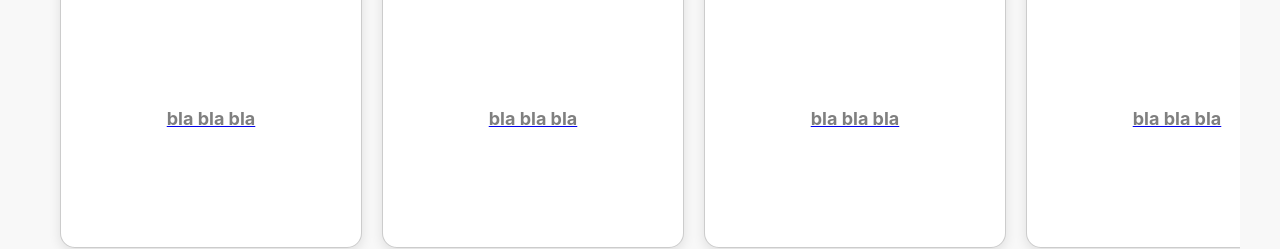
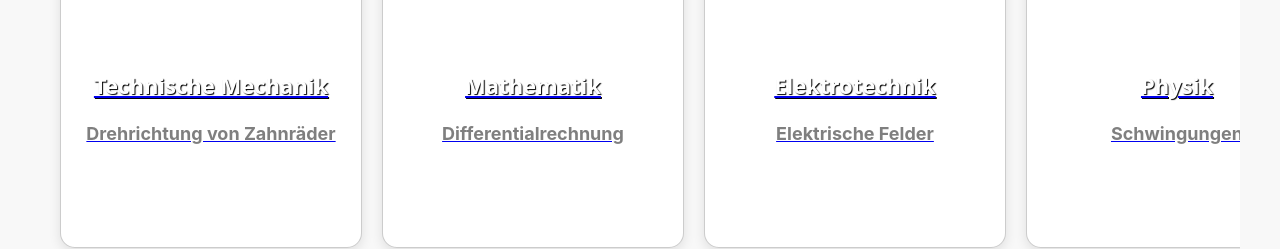
Before and after one commit to HuberAdrian/learning-platform, a React (Create React App) app: page /Azubi in a window 1280 px wide. Shown: the part 512-761 px from the top of the page. Built offline with nearby package versions, Linux system fonts and the light colour scheme.

Commit message:
added content for CoursePreview

```diff
--- a/src/AzubiStart.js
+++ b/src/AzubiStart.js
@@ -82,10 +82,10 @@ function Azubi() {
       <h2>Empfohlene Kurse</h2>
       <p>Für deine nächste Prüfung</p>
       <div className='container-azubi-courses' >
-        <CoursePreview />
-        <CoursePreview />
-        <CoursePreview />
-        <CoursePreview />
+        <CoursePreview courseName ={"Technische Mechanik"} bgColor={"blue"} description={"Drehrichtung von Zahnräder"} />
+        <CoursePreview courseName ={"Mathematik"} bgColor={"green"} description={"Differentialrechnung"} />
+        <CoursePreview courseName ={"Elektrotechnik"} bgColor={"red"} description={"Elektrische Felder"} />
+        <CoursePreview courseName ={"Physik"} bgColor={"yellow"} description={"Schwingungen"} />
       </div>
       <h2>Gruppenspiele</h2>
       <div className='container-azubi-games' onClick={handleSnackbarClick} >
--- a/src/components/CoursePreview.js
+++ b/src/components/CoursePreview.js
@@ -3,13 +3,13 @@ import { useNavigate } from 'react-router-dom'
 import { Link } from 'react-router-dom';
 
 function CoursePreview(props) {
-  const { link, courseName, bgColor } = props;
+  const { link, courseName, bgColor, description } = props;
 
 return (
   <Link to={link}>
   <div className={`azubi-courses ${bgColor}`}>
         <h3 className="course-name">{courseName}</h3>
-        <p>bla bla bla</p>
+        <p>{description}</p>
       </div>
   </Link>
 )
```
